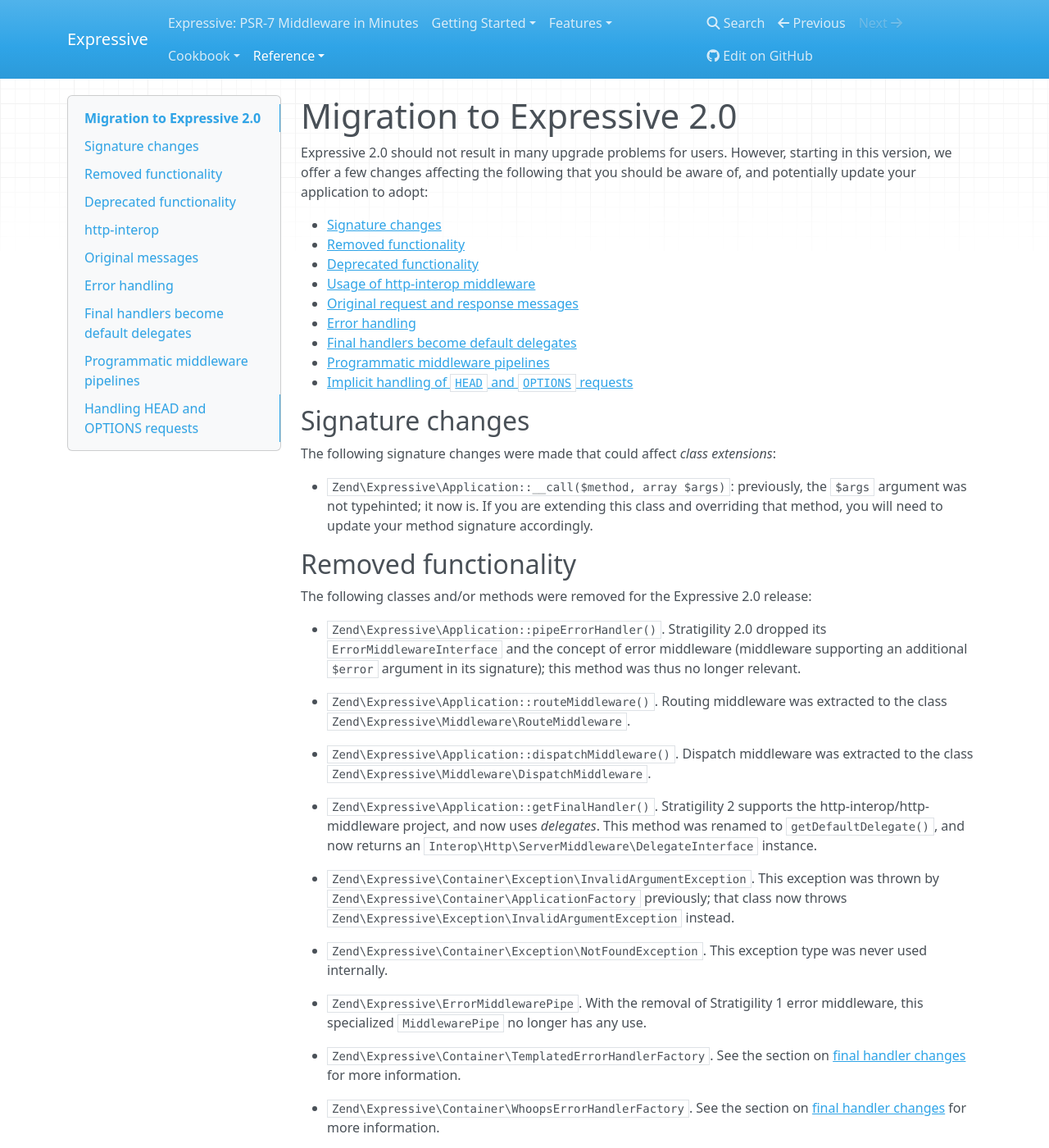
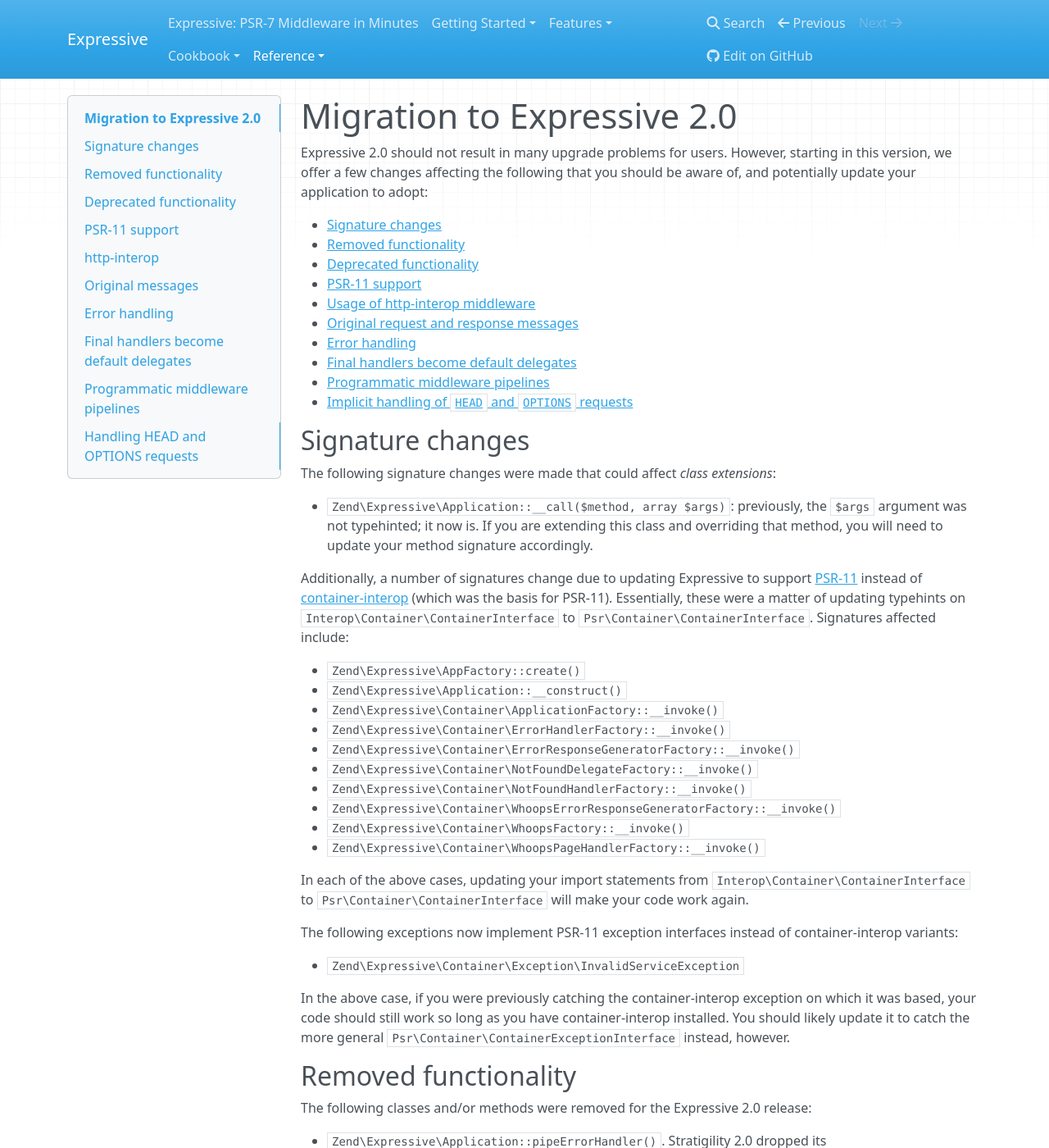
Before and after one commit to zendframework/zend-expressive, an MkDocs documentation site: the page built from doc/book/reference/migration/to-v2.md, in a window 1280 px wide and 1400 px high. Shown: the whole window at 82% size. Built offline with MkDocs 1.6.1, drawn with Linux system fonts in a browser that asks for light colours; nearby versions of some CDN libraries; old or Windows-style settings are respelled for this version of MkDocs; some of the changed text lies outside the part shown.

Commit message:
Documented PSR-11 adoption in the v2 migration guide.

```diff
--- a/doc/book/reference/migration/to-v2.md
+++ b/doc/book/reference/migration/to-v2.md
@@ -7,6 +7,7 @@
 - [Signature changes](#signature-changes)
 - [Removed functionality](#removed-functionality)
 - [Deprecated functionality](#deprecated-functionality)
+- [PSR-11 support](#psr-11-support)
 - [Usage of http-interop middleware](#http-interop)
 - [Original request and response messages](#original-messages)
 - [Error handling](#error-handling)
@@ -22,6 +23,37 @@
   `$args` argument was not typehinted; it now is. If you are extending this
   class and overriding that method, you will need to update your method
   signature accordingly.
+
+Additionally, a number of signatures change due to updating Expressive to
+support [PSR-11](http://www.php-fig.org/psr/psr-11/) instead of
+[container-interop](https://github.com/container-interop/container-interop)
+(which was the basis for PSR-11). Essentially, these were a matter of updating
+typehints on `Interop\Container\ContainerInterface` to
+`Psr\Container\ContainerInterface`. Signatures affected include:
+
+- `Zend\Expressive\AppFactory::create()`
+- `Zend\Expressive\Application::__construct()`
+- `Zend\Expressive\Container\ApplicationFactory::__invoke()`
+- `Zend\Expressive\Container\ErrorHandlerFactory::__invoke()`
+- `Zend\Expressive\Container\ErrorResponseGeneratorFactory::__invoke()`
+- `Zend\Expressive\Container\NotFoundDelegateFactory::__invoke()`
+- `Zend\Expressive\Container\NotFoundHandlerFactory::__invoke()`
+- `Zend\Expressive\Container\WhoopsErrorResponseGeneratorFactory::__invoke()`
+- `Zend\Expressive\Container\WhoopsFactory::__invoke()`
+- `Zend\Expressive\Container\WhoopsPageHandlerFactory::__invoke()`
+
+In each of the above cases, updating your import statements from
+`Interop\Container\ContainerInterface` to `Psr\Container\ContainerInterface`
+will make your code work again.
+
+The following exceptions now implement PSR-11 exception interfaces instead of container-interop variants:
+
+- `Zend\Expressive\Container\Exception\InvalidServiceException`
+
+In the above case, if you were previously catching the container-interop
+exception on which it was based, your code should still work so long as you
+have container-interop installed. You should likely update it to catch the more
+general `Psr\Container\ContainerExceptionInterface` instead, however.
 
 ## Removed functionality
 
@@ -76,6 +108,37 @@
   method a no-op, as exceptions are no longer caught by the middleware
   dispatcher. As such, the `raise_throwables` configuration argument now is no
   longer used, either.
+
+## PSR-11 support
+
+In previous versions of Expressive, we consumed
+[container-interop](https://github.com/container-interop/container-interop),
+which provides `Interop\Container\ContainerInterface`, a shared interface for
+dependency injection containers. container-interop served as a working group for the
+[PSR-11](http://www.php-fig.org/psr/psr-11/) specification.
+
+In the weeks prior to the Expressive 2.0 release, PSR-11 was formally accepted,
+and the package `psr/container` was released. As such, we have updated
+Expressive to consume the interfaces PSR-11 exposes.
+
+No supported implementations currently directly implement PSR-11, however.
+Fortunately, the container-interop 1.2.0 release acts as a
+forwards-compatibility measure by altering every interface it exposes to extend
+those from PSR-11, making existing container-interop implementations _de facto_
+PSR-11 implementations!
+
+The result is a (mostly) transparent upgrade for users of Expressive. As newer
+versions of container implementations are released supporting PSR-11 directly,
+you will be able to upgrade immediately; we will also periodically update the
+skeleton to pick up these new versions when present. (The one caveat to
+upgrading is [signature changes](#signature-changes) within Expressive classes
+based on the new psr/container interface names.)
+
+As long as you have container-interop 1.2.0 installed, your existing factories
+that typehint against its interface will continue to work. However, we
+recommend updating them to instead typehint against PSR-11, which will allow
+you to drop the container-interop requirement once your chosen container
+implementation no longer requires it.
 
 ## http-interop
 
```
